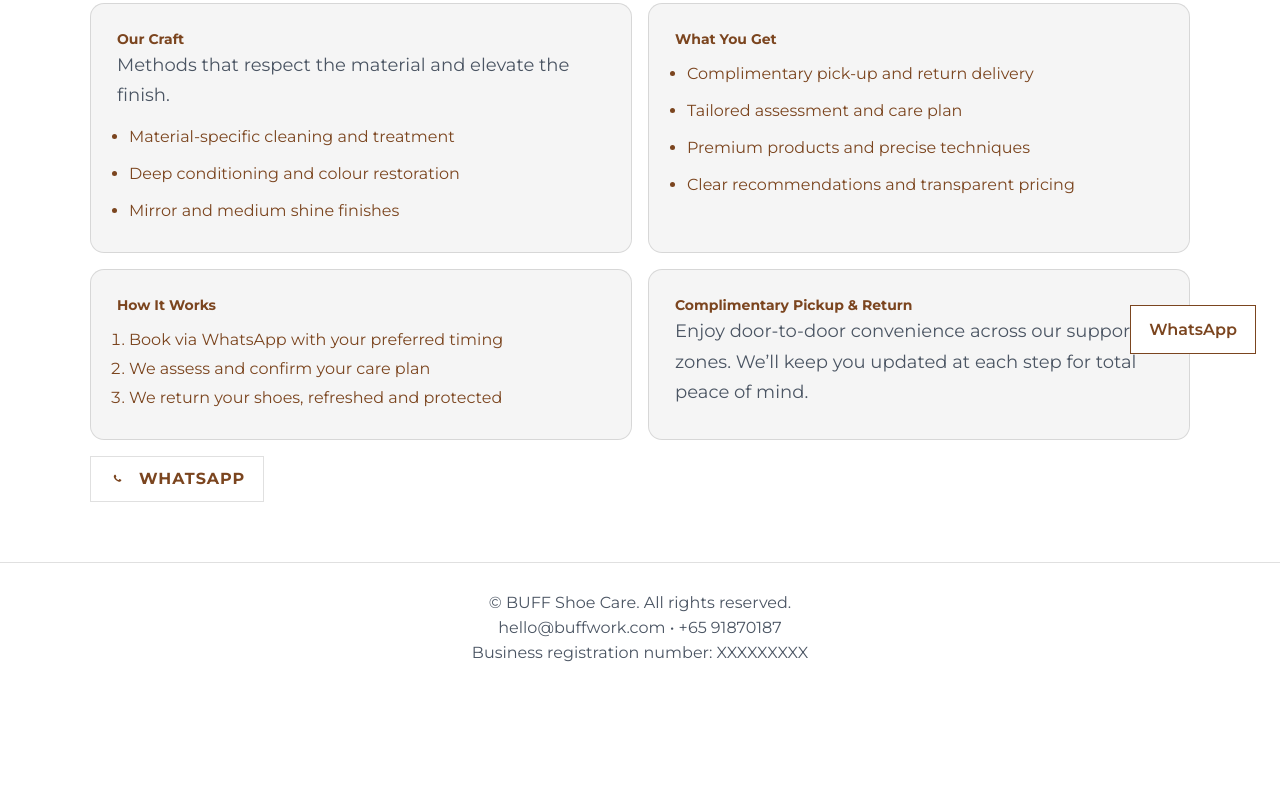
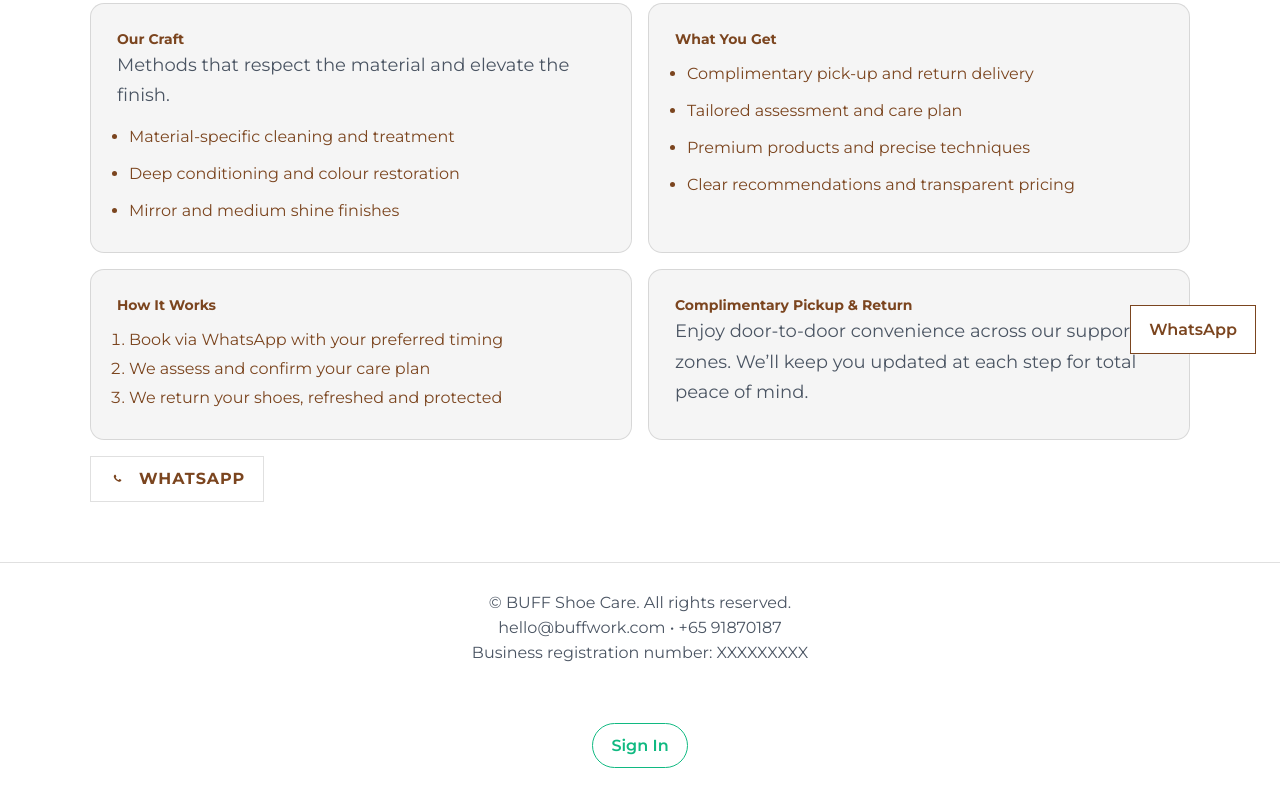
Before and after one commit to Yanguangchen/buffshoe, a plain HTML site: page about-us.html in a window 1280 px wide. Shown: the part 422-1228 px from the top of the page. Before the commit the page ends 1130 px from the top, so only its background shows below. Drawn offline with nearby package versions, Linux system fonts and the light colour scheme; a web font is replaced by a local one.

Commit message:
sign in button

```diff
--- a/about-us.html
+++ b/about-us.html
@@ -157,6 +157,7 @@
         <p>© BUFF Shoe Care. All rights reserved.</p>
         <p>hello@buffwork.com • +65 91870187</p>
         <p>Business registration number: XXXXXXXXX</p>
+        <p><a class="btn alt" href="admin.html">Sign In</a></p>
       </div>
     </footer>
 
```
Also changed, not shown: gallery.html (+1 -0 lines), index.html (+1 -0 lines), our-services.html (+1 -0 lines).
